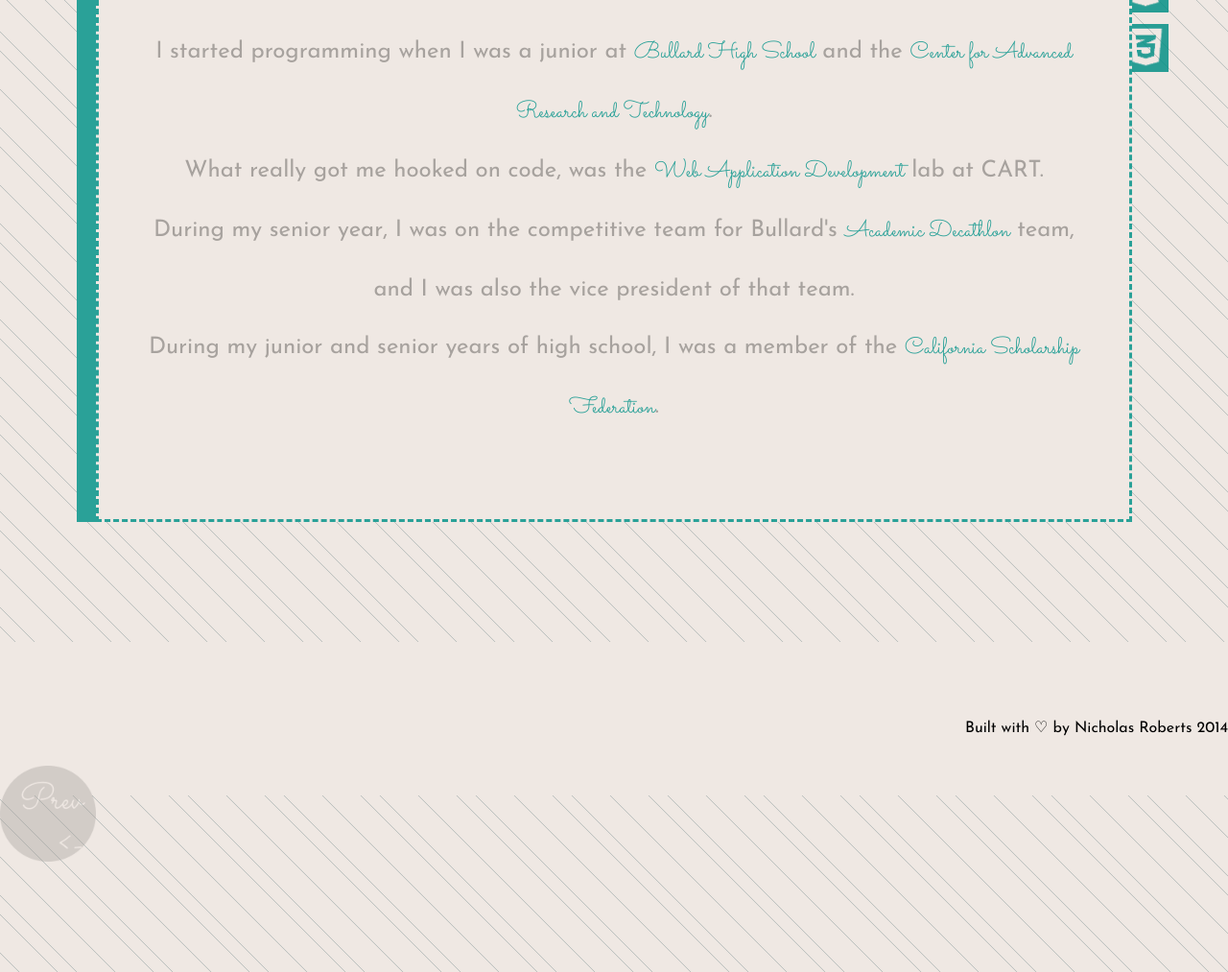
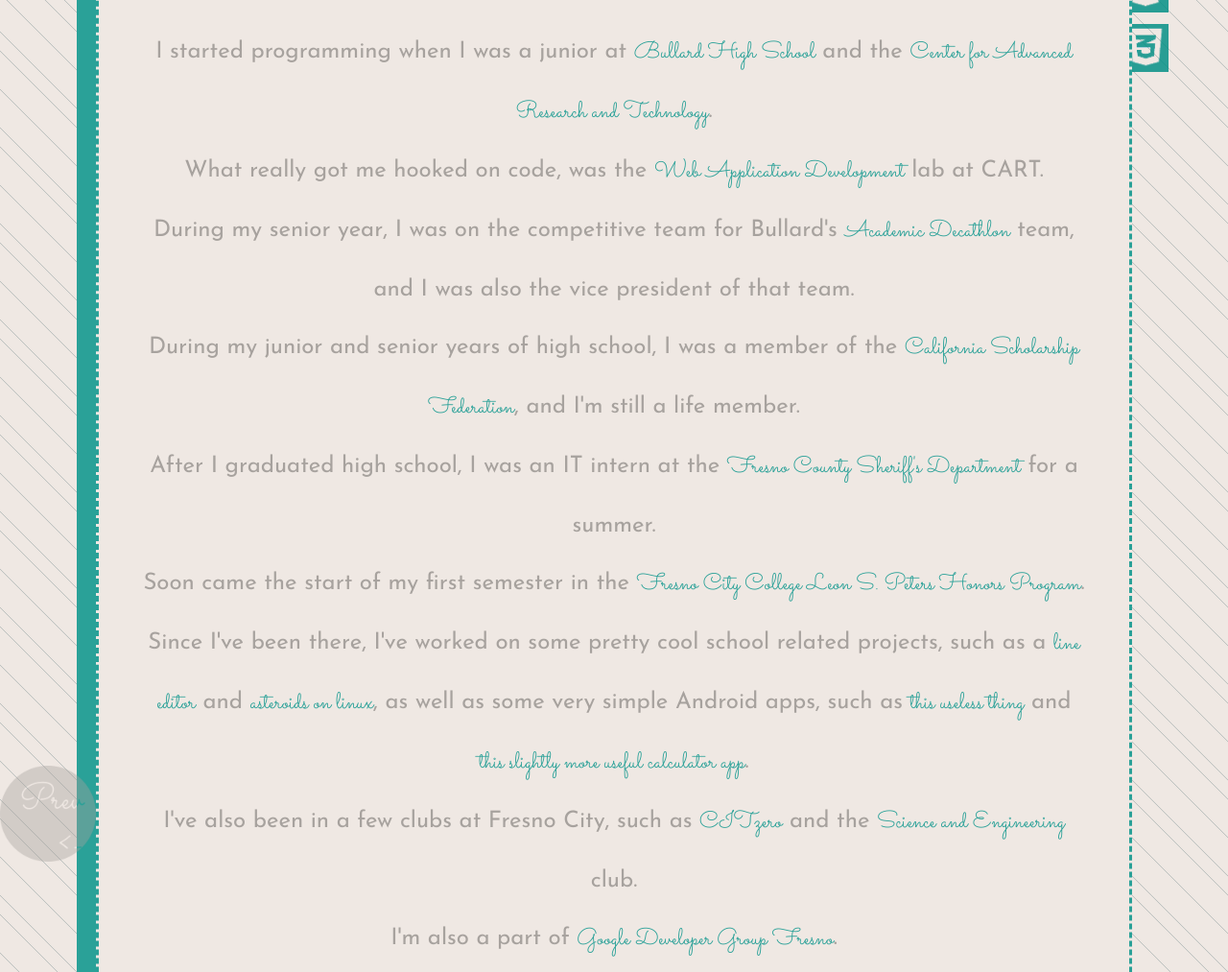
Before and after one commit to nick11roberts/nick11roberts.github.io, a Jekyll site: the page built from about.html, in a window 1280 px wide and 1400 px high, cut to the strip 387-1400 px from the top of the window. Shown: the whole strip at 96% size. Built offline with Jekyll 4.4.1, drawn with Linux system fonts in a browser that asks for light colours; a style sheet for code colours, icons or effects is not loaded; some of the changed text lies outside the part shown.

Commit message:
Added a lot more to About. Changed font stuff on blog pages.

```diff
--- a/_includes/about_body_content.html
+++ b/_includes/about_body_content.html
@@ -25,10 +25,45 @@
 		and I was also the vice president of that team.
 		<br />
 		During my junior and senior years of high school, I was a member of the
-		<a href="http://csf-cjsf.org/" class="aLinkSacramento">California Scholarship Federation</a>.
+		<a href="http://csf-cjsf.org/" class="aLinkSacramento">California Scholarship Federation</a>,
+		and I'm still a life member.
 		<br />
+		After I graduated high school, I was an IT intern at the
+		<a href="http://www.fresnosheriff.org/" class="aLinkSacramento">Fresno County Sheriff's Department</a> for a summer.
 		<br />
+		Soon came the start of my first semester in the
+		<a href="http://www.fresnocitycollege.edu/index.aspx?page=2466" class="aLinkSacramento">Fresno City College Leon S. Peters Honors Program</a>.
+		<br />
+		Since I've been there, I've worked on some pretty cool school related projects,
+		such as a
+		<a href="https://github.com/Team2-CSCI40/LineEditorProject" class="aLinkSacramento">line editor</a> and
+		<a href="https://github.com/Team1-CSCI41/asteroidsProject" class="aLinkSacramento">asteroids on linux</a>,
+		as well as some very simple Android apps, such as
+		<a href="https://github.com/TeamRRocket-CIT65/midtermProgrammingAssignment" class="aLinkSacramento">this useless thing</a> and
+		<a href="https://github.com/Final-Group-CIT-65/finalProgrammingAssignment" class="aLinkSacramento">this slightly more useful calculator app</a>.
+		<br />
+		I've also been in a few clubs at Fresno City, such as
+		<a href="https://twitter.com/citzero" class="aLinkSacramento">CITzero</a> and the
+		<a href="https://www.facebook.com/pages/FCC-Science-and-Engineering-Club/257610644364049" class="aLinkSacramento">Science and Engineering</a> club.
+		<br />
+		I'm also a part of
+		<a href="http://gdgfresno.com/#/about" class="aLinkSacramento">Google Developer Group Fresno</a>.
+		<br />
+		Since my first two semesters in college, I've been independently studying
+		<a href="http://arduino.cc/" class="aLinkSacramento">Arduino</a> and
+		<a href="http://www.raspberrypi.org/" class="aLinkSacramento">Raspberry Pi</a>
+		as well as other cool electrical things.
 
+
+	</div>
+
+	<br /><br />
+
+	<div class="noPostBannerHeading">
+		I love to make/eat <a class="sacramento" style="color:#2aa198">really good food</a>.
+		<br />
+		I'm also a hardcore <a class="sacramento" style="color:#2aa198">coffee</a> and
+		<a class="sacramento" style="color:#2aa198">tea</a> enthusiast.
 
 
 	</div>
--- a/theme/theme.css
+++ b/theme/theme.css
@@ -306,6 +306,9 @@
 .postContent{
 	padding-top:0px;
 	padding-bottom:75px;
+	font-size:24px;
+	text-align:center;
+	color:#A7A29E;
 }
 
 .sideNav{
```
Also changed, not shown: 2 other files.
